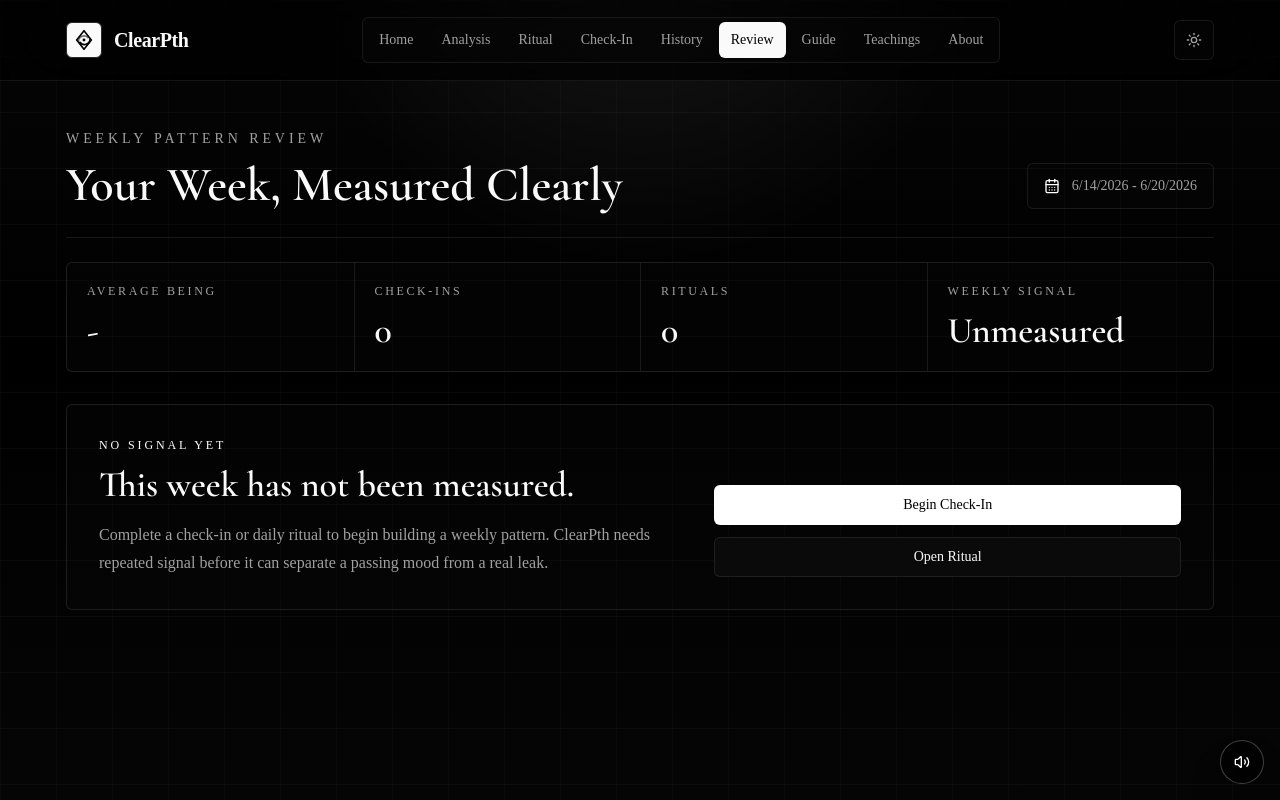
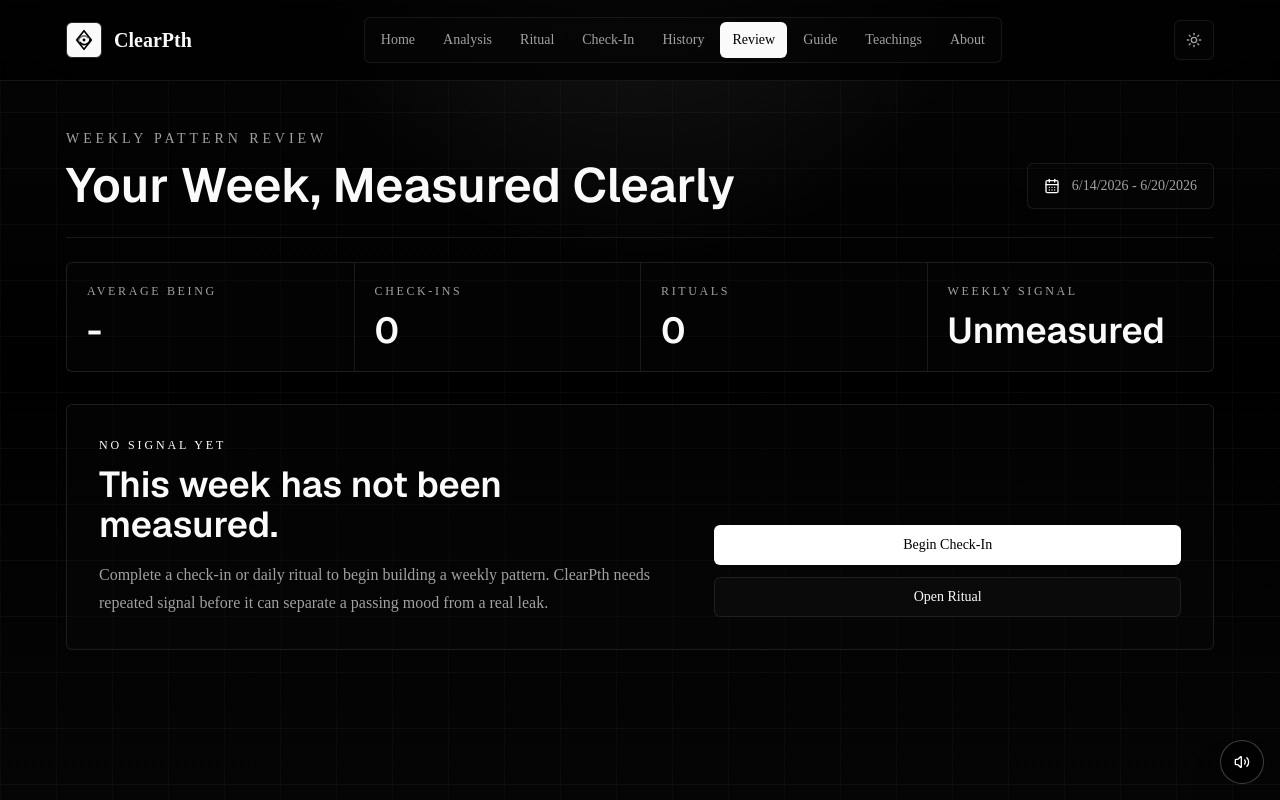
Before and after one commit to ewaters239811/awre, a Next.js app: page /review in a window 1280 px wide. Built offline with nearby package versions, Linux system fonts and the light colour scheme.

Commit message:
Use serious Geist font system

```diff
--- a/app/globals.css
+++ b/app/globals.css
@@ -145,5 +145,5 @@ html.light .aura-glass::before {
 }
 
 .clearpth-page-title {
-  @apply mt-3 font-serif text-4xl font-semibold leading-tight sm:text-5xl;
+  @apply mt-3 font-serif text-4xl font-semibold leading-tight tracking-normal sm:text-5xl;
 }
--- a/app/layout.tsx
+++ b/app/layout.tsx
@@ -1,15 +1,14 @@
 import type { Metadata } from "next";
-import { Cormorant_Garamond, Inter } from "next/font/google";
+import { Geist, Geist_Mono } from "next/font/google";
 import Script from "next/script";
 import "./globals.css";
 import { AmbientNoise } from "@/components/ambient-noise";
 import { Navigation } from "@/components/navigation";
 
-const inter = Inter({ subsets: ["latin"], variable: "--font-inter" });
-const cormorant = Cormorant_Garamond({
+const geist = Geist({ subsets: ["latin"], variable: "--font-geist" });
+const geistMono = Geist_Mono({
   subsets: ["latin"],
-  variable: "--font-cormorant",
-  weight: ["500", "600", "700"],
+  variable: "--font-geist-mono",
 });
 
 export const metadata: Metadata = {
@@ -45,7 +44,7 @@ export default function RootLayout({
           `}
         </Script>
       </head>
-      <body className={`${inter.variable} ${cormorant.variable}`}>
+      <body className={`${geist.variable} ${geistMono.variable}`}>
         <Navigation />
         {children}
         <AmbientNoise />
--- a/components/navigation.tsx
+++ b/components/navigation.tsx
@@ -57,7 +57,7 @@ export function Navigation() {
               <circle cx="18" cy="18" r="2.2" fill="currentColor" />
             </svg>
           </span>
-          <span className="text-xl font-semibold tracking-[-0.02em] text-foreground">
+          <span className="text-xl font-semibold tracking-normal text-foreground">
             ClearPth
           </span>
         </Link>
--- a/tailwind.config.ts
+++ b/tailwind.config.ts
@@ -45,8 +45,14 @@ const config: Config = {
         },
       },
       fontFamily: {
-        sans: ["var(--font-inter)", "Inter", "system-ui", "sans-serif"],
-        serif: ["var(--font-cormorant)", "Cormorant Garamond", "serif"],
+        sans: ["var(--font-geist)", "Geist", "system-ui", "sans-serif"],
+        serif: ["var(--font-geist)", "Geist", "system-ui", "sans-serif"],
+        mono: [
+          "var(--font-geist-mono)",
+          "Geist Mono",
+          "ui-monospace",
+          "monospace",
+        ],
       },
       boxShadow: {
         aura: "0 24px 80px rgba(0, 0, 0, 0.35)",
```
